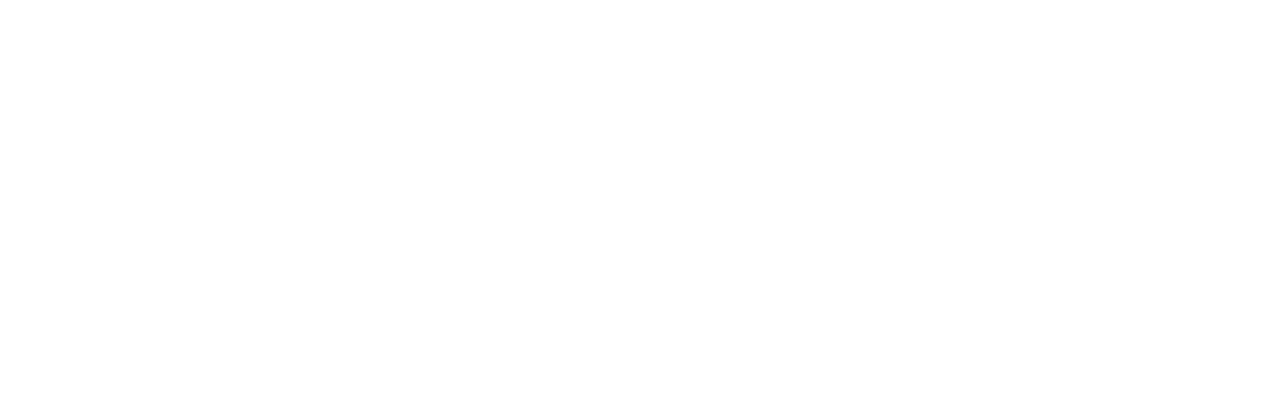
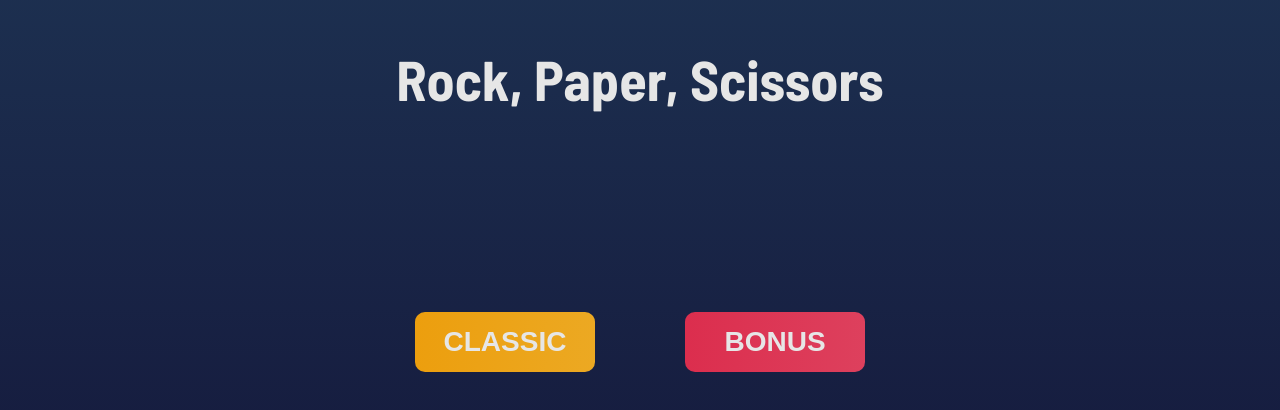
Before and after one commit to GontieFox/rock-paper-scissors-game, a React (Vite) app: page / in a window 1280 px wide. Shown: the part 192-602 px from the top of the page. Built offline with nearby package versions, Linux system fonts and the light colour scheme.

Commit message:
Made home section

```diff
--- a/src/assets/colors/index.scss
+++ b/src/assets/colors/index.scss
@@ -9,6 +9,7 @@
 $darkText: hsl(229, 25%, 31%);
 $scoreText: hsl(229, 64%, 46%);
 $headerOutline: hsl(217, 16%, 45%);
+$text: hsl(0, 0%, 90%);
 
 // Background
-$radialGradient: linear-gradient(to right, hsl(214, 47%, 23%), hsl(237, 49%, 15%));
+$radialGradient: linear-gradient(to bottom, hsl(214, 47%, 23%), hsl(237, 49%, 15%));
--- a/src/pages/bonus/Bonus.jsx
+++ b/src/pages/bonus/Bonus.jsx
@@ -1,7 +1,7 @@
 import "./index.css";
 
 const Bonus = () => {
-    return (<></>);
+    return (<>Welcome to bonus!</>);
 }
 
 export default Bonus;
--- a/src/pages/classic/Classic.jsx
+++ b/src/pages/classic/Classic.jsx
@@ -1,7 +1,7 @@
 import "./index.css";
 
 const Classic = () => {
-    return (<></>);
+    return (<>Welcome to classic!</>);
 }
 
 export default Classic;
--- a/src/pages/home/Home.jsx
+++ b/src/pages/home/Home.jsx
@@ -1,7 +1,20 @@
+import { Link } from "react-router-dom";
 import "./index.css";
 
 const Home = () => {
-    return (<></>);
+    return (
+        <div className="background">
+            <h1 className="title">Rock, Paper, Scissors</h1>
+            <div className="buttons">
+                <Link to="/classic">
+                    <button className="btn btn_classic">Classic</button>
+                </Link>
+                <Link to="/bonus">
+                    <button className="btn btn_bonus">Bonus</button>
+                </Link>
+            </div>
+        </div>
+    );
 }
 
 export default Home;
--- a/src/pages/home/index.css
+++ b/src/pages/home/index.css
@@ -1 +1,50 @@
-/*# sourceMappingURL=index.css.map */
+.background {
+  width: 100vw;
+  height: 100vh;
+  background: linear-gradient(to bottom, hsl(214, 47%, 23%), hsl(237, 49%, 15%));
+  display: flex;
+  flex-direction: column;
+  justify-content: center;
+  align-items: center;
+}
+
+.title {
+  color: hsl(0, 0%, 90%);
+  font-size: 56px;
+}
+
+.buttons {
+  margin-top: 200px;
+  width: 450px;
+  display: flex;
+  justify-content: space-between;
+}
+
+.btn {
+  width: 180px;
+  height: 60px;
+  text-transform: uppercase;
+  font-weight: bold;
+  font-size: 28px;
+  border: none;
+  border-radius: 10px;
+}
+.btn:hover {
+  cursor: pointer;
+}
+.btn_classic {
+  background: linear-gradient(to right, hsl(39, 89%, 49%), hsl(40, 84%, 53%));
+  color: hsl(0, 0%, 90%);
+  transition: all 0.2s ease-in;
+}
+.btn_classic:hover {
+  opacity: 0.85;
+}
+.btn_bonus {
+  background: linear-gradient(to right, hsl(349, 71%, 52%), hsl(349, 70%, 56%));
+  color: hsl(0, 0%, 90%);
+  transition: all 0.2s ease-in;
+}
+.btn_bonus:hover {
+  opacity: 0.85;
+}/*# sourceMappingURL=index.css.map */
--- a/src/pages/home/index.scss
+++ b/src/pages/home/index.scss
@@ -0,0 +1,57 @@
+@import "./../../assets/colors/index.scss";
+
+.background {
+    width: 100vw;
+    height: 100vh;
+    background: $radialGradient;
+    display: flex;
+    flex-direction: column;
+    justify-content: center;
+    align-items: center;
+}
+
+.title {
+    color: $text;
+    font-size: 56px;
+}
+
+.buttons {
+    margin-top: 200px;
+    width: 450px;
+    display: flex;
+    justify-content: space-between;
+}
+
+.btn {
+    width: 180px;
+    height: 60px;
+    text-transform: uppercase;
+    font-weight: bold;
+    font-size: 28px;
+    border: none;
+    border-radius: 10px;
+
+    &:hover {
+        cursor: pointer;
+    }
+
+    &_classic {
+        background: $scissorsGradient;
+        color: $text;
+        transition: all 0.2s ease-in;
+
+        &:hover {
+            opacity: 0.85;
+        }
+    }
+
+    &_bonus {
+        background: $rockGradient;
+        color: $text;
+        transition: all 0.2s ease-in;
+
+        &:hover {
+            opacity: 0.85;
+        }
+    }
+}
```
Also changed, not shown: 1 other file (tests, documents, lock files or other folders).
